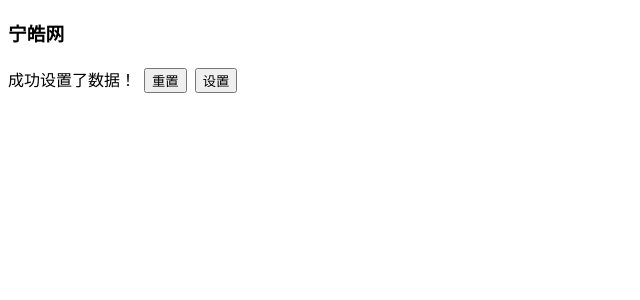
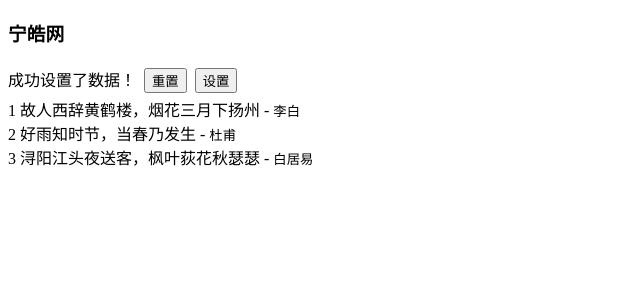
Before and after one commit to Maogxer/xb2-vue, a Vue app: page / in a window 1280 px wide. Shown: the top 300 px of the page, without its empty margins (0-640 px from the left). Built offline with nearby package versions, Linux system fonts and the light colour scheme.

Commit message:
v-for：在 Vue 组件里显示内容列表

```diff
--- a/src/app/app.vue
+++ b/src/app/app.vue
@@ -3,13 +3,35 @@
   {{ processStatus }}
   <button v-on:click="resetName">重置</button>
   <button @click="setName">设置</button>
+  <div v-for="(post, index) in postList"
+       :key="post.id">
+    {{index + 1}} {{post.content}} - <small>{{post.author}}</small>
+  </div>
 </template>
 
 <script>
 export default {
   data () {
     return {
-      name: 'NINGHAO'
+      name: 'NINGHAO',
+
+      postList: [
+        {
+          id: 1,
+          content: "故人西辞黄鹤楼，烟花三月下扬州",
+          author: "李白"
+        },
+        {
+          id: 2,
+          content: "好雨知时节，当春乃发生",
+          author: "杜甫"
+        },
+        {
+          id: 3,
+          content: "浔阳江头夜送客，枫叶荻花秋瑟瑟",
+          author: "白居易"
+        }
+      ]
     };
   },
 
```
